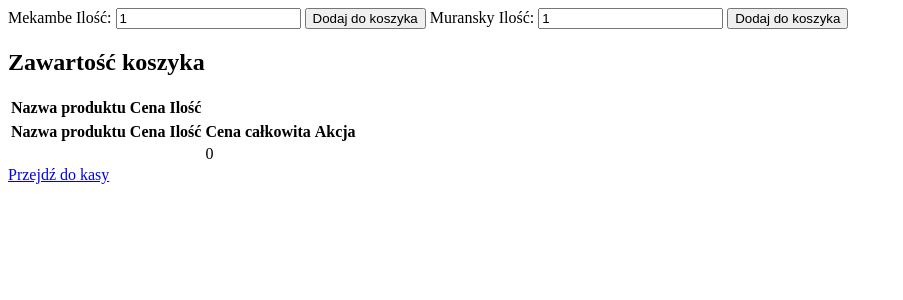
After one commit to DBOYttt/Simple_php_online_store, a PHP site: page /shopform.php in a window 1280 px wide. The commit adds this page. Shown: the top 300 px of the page, without its empty margins (0-903 px from the left). Run offline with PHP 8.4, Linux system fonts and the light colour scheme; lists and menus that the app fills with data are empty.

Commit message:
updatew shopform.php

```diff
--- a/shop.php
+++ b/shop.php
@@ -82,7 +82,7 @@ if(isset($_GET['action']) && $_GET['action'] =='remove'){
     echo "<td>".$product['product_name']."</td>";
     echo "<td>".$product['product_price']."</td>";
     echo "<td>
-    <form method='post' action='cart.php'>
+    <form method='post' action='shop.php'>
     <input type='hidden' name='product_id' value='".$product['product_id']."'>
     <input type='number' name='product_qty' value='".$product['product_qty']."'>
     <input type='submit' name='update_cart' value='Zaktualizuj'>
@@ -90,7 +90,7 @@ if(isset($_GET['action']) && $_GET['action'] =='remove'){
     </td>";
     echo "<td>".$subtotal."</td>";
     echo "<td>
-    <a href='cart.php?action=remove&product_id=".$product['product_id']."'>Usuń</a>
+    <a href='shopform.php?action=remove&product_id=".$product['product_id']."'>Usuń</a>
     </td>";
     echo "</tr>";
 }
--- /dev/null
+++ b/shopform.php
@@ -0,0 +1,36 @@
+<head>
+</head>
+
+<form method="post" action="">
+  <a>Mekambe</a>
+  <input type="hidden" name="product_id" value="1">
+  <input type="hidden" name="product_name" value="Product 1">
+  <input type="hidden" name="product_price" value="50">
+  <label for="product_qty">Ilość:</label>
+  <input type="number" name="product_qty" value="1">
+  <input type="submit" name="add_to_cart" value="Dodaj do koszyka">
+  <a>Muransky</a>
+  <input type="hidden" name="product_id" value="2">
+  <input type="hidden" name="product_name" value="Product 2">
+  <input type="hidden" name="product_price" value="50">
+  <label for="product_qty">Ilość:</label>
+  <input type="number" name="product_qty" value="1">
+  <input type="submit" name="add_to_cart" value="Dodaj do koszyka">
+
+<div class="cart-slider">
+  <h2>Zawartość koszyka</h2>
+  <table>
+    <tr>
+      <th>Nazwa produktu</th>
+      <th>Cena</th>
+      <th>Ilość</th>
+    </tr>
+    <?php
+      include 'shop.php';
+    ?>
+  </table>
+  <a href="checkout.php" class="checkout-btn">Przejdź do kasy</a>
+</div>
+
+
+</form>
```
Also changed, not shown: style.css (added, +38 -0 lines).
